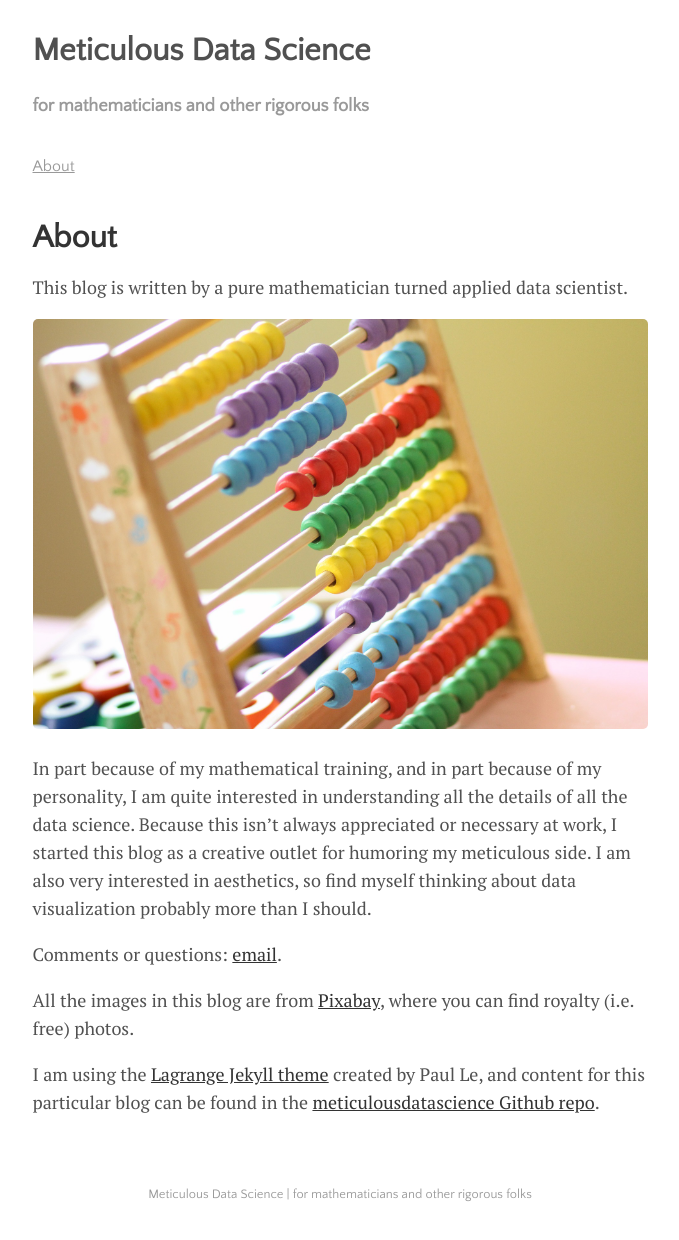
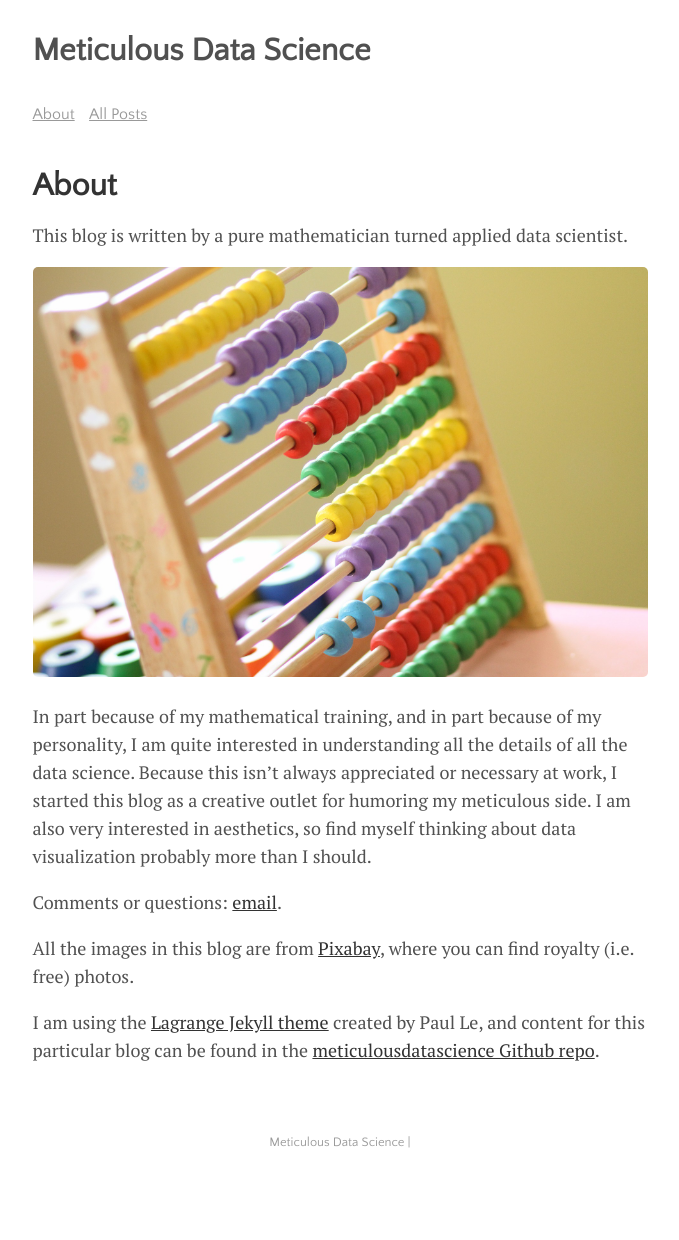
Before and after one commit to meticulousdatascience/mds-blog, a Jekyll site: the page built from menu/about.md, in a window 1280 px wide. Shown: the whole page, without its empty margins (300-979 px from the left). Built offline with Jekyll 4.4.1, drawn with Linux system fonts in a browser that asks for light colours; after the commit the page ends 1188 px from its top, so only the background shows below that.

Commit message:
add all posts menu

```diff
--- a/_config.yml
+++ b/_config.yml
@@ -11,5 +11,5 @@ plugins:             [jekyll-paginate, jekyll-sitemap, jekyll-feed, jekyll-seo-t
 
 # Customise atom feed settings (this is where Jekyll-Feed gets configuration information)
 title:		           'Meticulous Data Science'
-description:	       'for mathematicians and other rigorous folks'
+description:	       ''
 author:              'Meti'
--- a/_data/settings.yml
+++ b/_data/settings.yml
@@ -4,6 +4,7 @@ disqus:
 
 menu:
 - {name: 'About', path: 'menu', url: 'about.html'}
+- {name: 'All Posts', path: 'menu', url: "all_posts.html"}
 
 # Customize site text
 pagination:
--- a/_includes/header.html
+++ b/_includes/header.html
@@ -1,7 +1,7 @@
 <header class="masthead">
   <h3 class="masthead-title">
-    <a href="{{ site.github.url }}/">{{ site.title }}</a> </h3>
-  <h4 class="masthead-subtitle">{{ site.description }} </h4>
+    <a href="{{ site.github.url }}/">{{ site.title }} </a> </h3>
+  <h4 class="masthead-subtitle"> <em> {{ site.description }} </em> </h4>
     {% include menu.html %}
 
 </header>
```
Also changed, not shown: menu/all_posts.md (added, +22 -0 lines).
